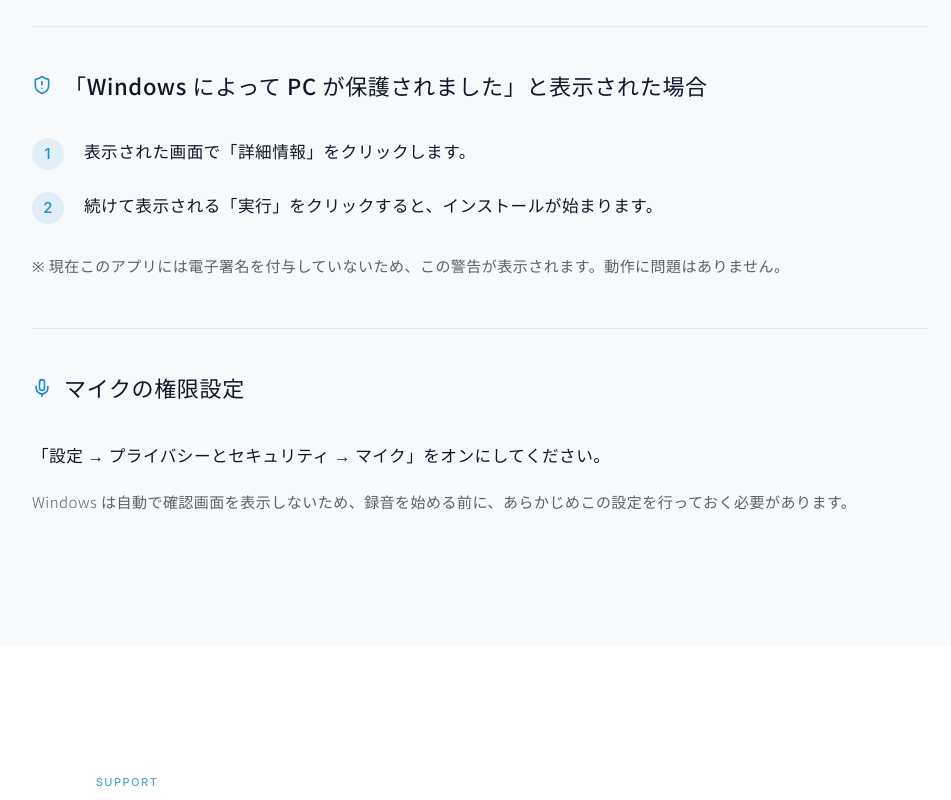
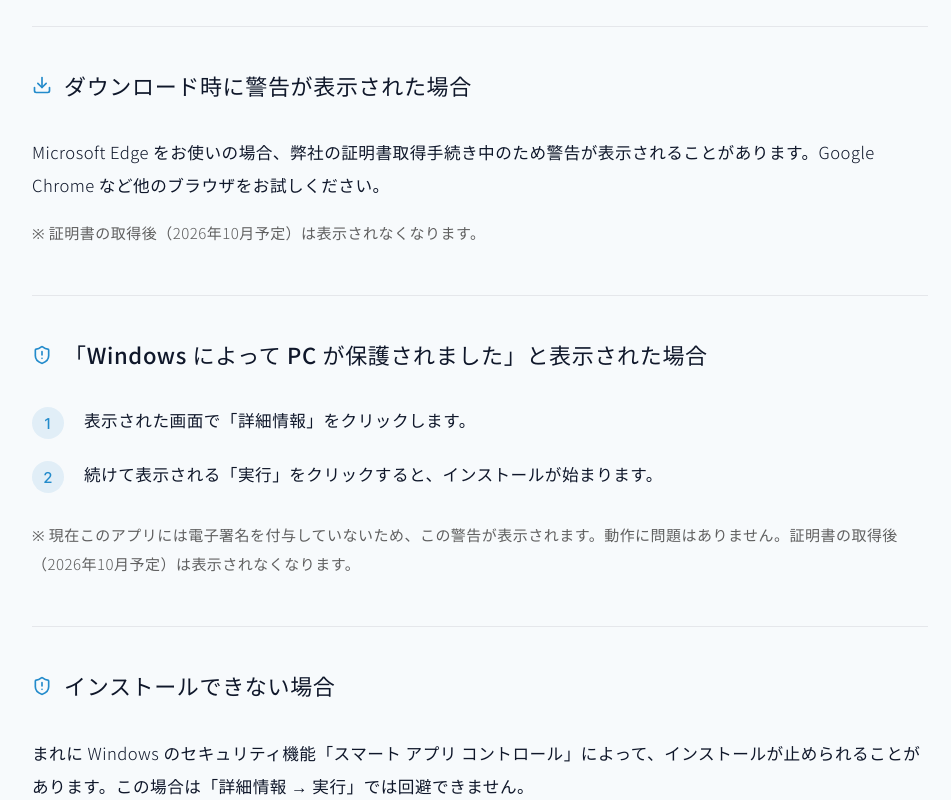
Before and after one commit to nakamura-del/trust-link-partner, a Next.js app: page /download in a window 1280 px wide. Shown: the part 2060-2860 px from the top of the page, without its empty margins (160-1111 px from the left). Built offline with nearby package versions, Linux system fonts and the light colour scheme.

Commit message:
fix: download page warnings (Edge / Smart App Control)

```diff
--- a/app/download/page.tsx
+++ b/app/download/page.tsx
@@ -1,5 +1,5 @@
 import type { Metadata } from "next";
-import { Headphones, Mic, ShieldAlert } from "lucide-react";
+import { Download, Headphones, Mic, ShieldAlert } from "lucide-react";
 import Header from "@/components/Header";
 import Footer from "@/components/Footer";
 
@@ -155,6 +155,22 @@ export default function DownloadPage() {
               初回セットアップの注意
             </h2>
 
+            {/* ダウンロード時の警告 */}
+            <div className="mt-12 border-t border-ink/[0.08] pt-10">
+              <div className="flex items-center gap-3">
+                <Download className="h-5 w-5 shrink-0 text-primary" />
+                <h3 className="text-[clamp(17px,1.8vw,22px)] font-medium tracking-luxe text-ink">
+                  ダウンロード時に警告が表示された場合
+                </h3>
+              </div>
+              <p className="mt-8 text-[clamp(15px,1.3vw,17px)] font-light leading-[2] text-ink">
+                Microsoft Edge をお使いの場合、弊社の証明書取得手続き中のため警告が表示されることがあります。Google Chrome など他のブラウザをお試しください。
+              </p>
+              <p className="mt-4 text-[clamp(14px,1.2vw,15px)] font-light leading-[1.9] text-subtle">
+                ※ 証明書の取得後（2026年10月予定）は表示されなくなります。
+              </p>
+            </div>
+
             {/* SmartScreen */}
             <div className="mt-12 border-t border-ink/[0.08] pt-10">
               <div className="flex items-center gap-3">
@@ -176,7 +192,23 @@ export default function DownloadPage() {
                 ))}
               </ol>
               <p className="mt-7 text-[clamp(14px,1.2vw,15px)] font-light leading-[1.9] text-subtle">
-                ※ 現在このアプリには電子署名を付与していないため、この警告が表示されます。動作に問題はありません。
+                ※ 現在このアプリには電子署名を付与していないため、この警告が表示されます。動作に問題はありません。証明書の取得後（2026年10月予定）は表示されなくなります。
+              </p>
+            </div>
+
+            {/* Smart App Control */}
+            <div className="mt-12 border-t border-ink/[0.08] pt-10">
+              <div className="flex items-center gap-3">
+                <ShieldAlert className="h-5 w-5 shrink-0 text-primary" />
+                <h3 className="text-[clamp(17px,1.8vw,22px)] font-medium tracking-luxe text-ink">
+                  インストールできない場合
+                </h3>
+              </div>
+              <p className="mt-8 text-[clamp(15px,1.3vw,17px)] font-light leading-[2] text-ink">
+                まれに Windows のセキュリティ機能「スマート アプリ コントロール」によって、インストールが止められることがあります。この場合は「詳細情報 → 実行」では回避できません。
+              </p>
+              <p className="mt-4 text-[clamp(14px,1.2vw,15px)] font-light leading-[1.9] text-subtle">
+                ※ お手数ですが info@trust-link-ptnr.com までご連絡ください。こちらも証明書の取得後は発生しなくなります。
               </p>
             </div>
 
```
